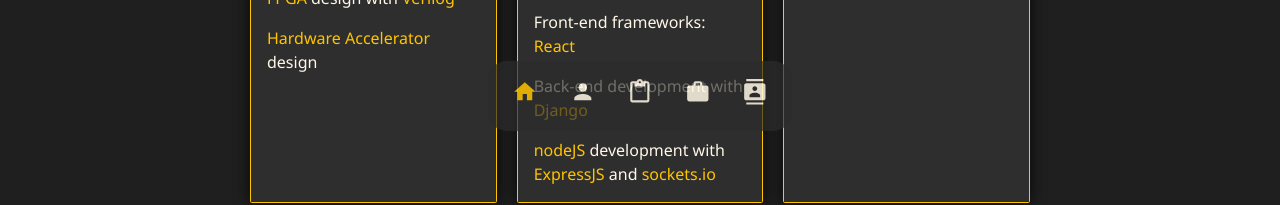
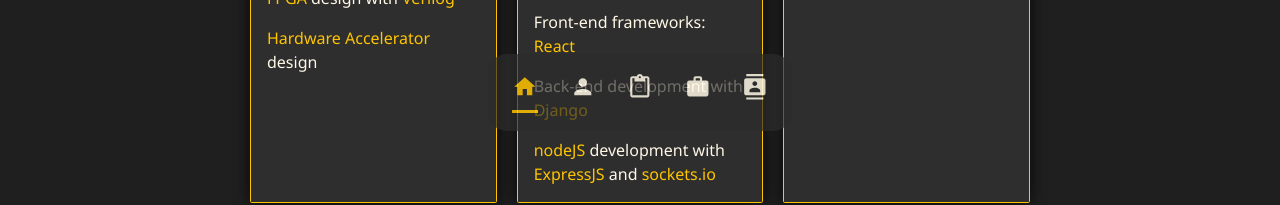
Before and after one commit to iamchenjiajun/iamchenjiajun.github.io, a React (Create React App) app: page / in a window 1280 px wide. Shown: the part 637-842 px from the top of the page. Built offline with nearby package versions, Linux system fonts and the light colour scheme; the HTML template or start-up script is replaced by a standard one.

Commit message:
Update dynamic nav style

```diff
--- a/src/components/page/Nav/nav.css
+++ b/src/components/page/Nav/nav.css
@@ -26,7 +26,14 @@
     opacity: calc(100%);
 }
 
+.nav__contents li {
+    display: flex;
+    justify-content: center;
+    align-items: center;
+}
+
 .nav__item {
+    display: block;
     border-radius: 0.6rem;
     text-align: center;
     box-sizing: border-box;
@@ -35,6 +42,21 @@
     font-size: 1.6rem;
 }
 
+.nav__item::after {
+    content: "";
+    display: block;
+    background: transparent;
+    height: 0.2rem;
+    width: 0.2rem;
+    margin: auto;
+    transition: var(--transition);
+}
+
+.selected.nav__item::after {
+    width: 100%;
+    background: var(--accent-color);
+}
+
 .selected {
     color: var(--accent-color);
 }
```
